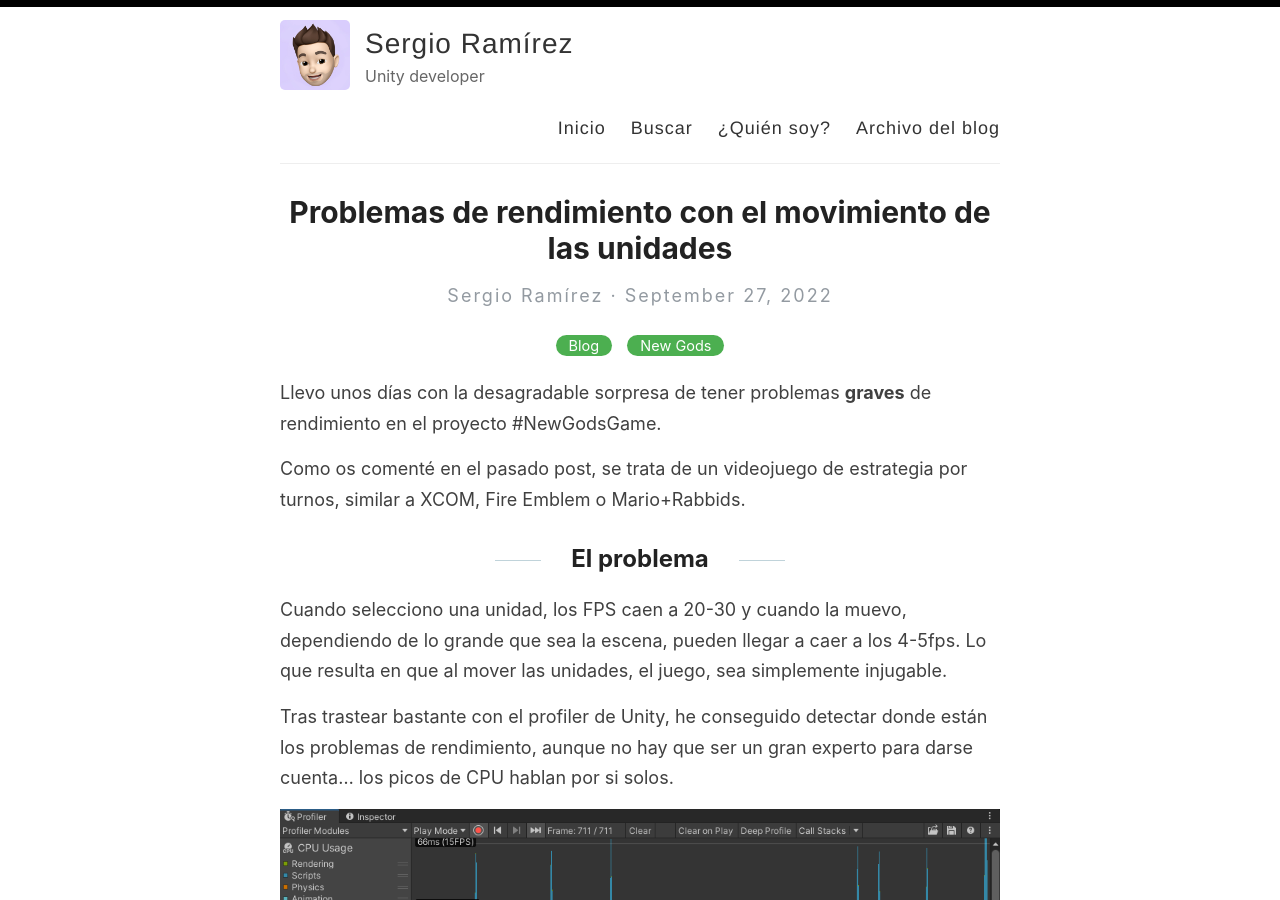
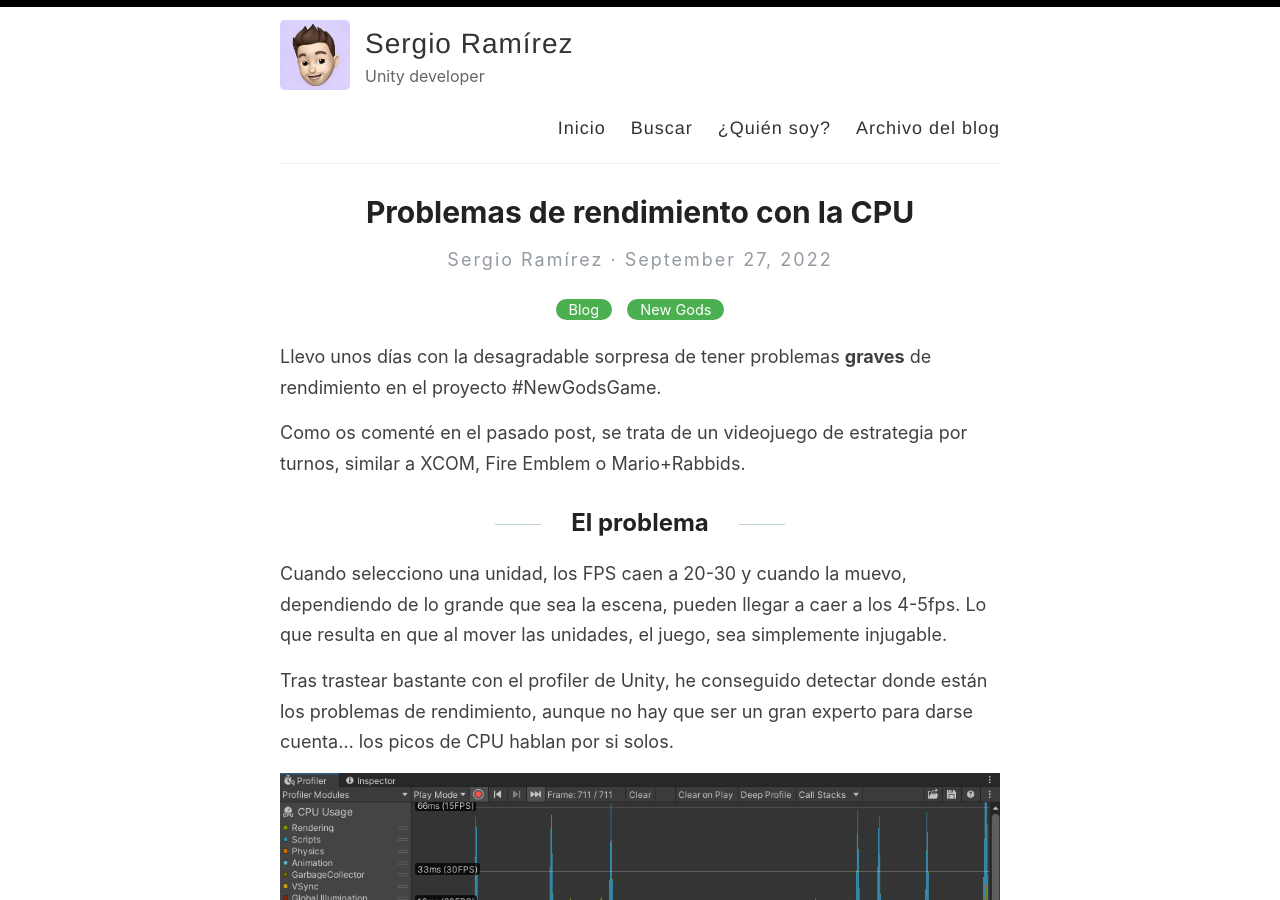
Before and after one commit to sramirezrubio/sramirezrubio.github.io, a Jekyll site: the page built from _posts/2022-09-27-problemas-de-rendimiento-con-el-movimiento-con-la-CPU.md, in a window 1280 px wide and 900 px high. Built offline with Jekyll 4.4.1, drawn with Linux system fonts in a browser that asks for light colours.

Commit message:
Update and rename 2022-09-27-problemas-de-rendimiento-con-el-movimiento-de-las-unidades.md to 2022-09-27-problemas-de-rendimiento-con-el-movimiento-con-la-CPU.md

```diff
--- a/_posts/2022-09-27-problemas-de-rendimiento-con-el-movimiento-de-las-unidades.md
+++ b/_posts/2022-09-27-problemas-de-rendimiento-con-el-movimiento-con-la-CPU.md
@@ -1,6 +1,6 @@
 ---
 layout: post
-title:  Problemas de rendimiento con el movimiento de las unidades
+title:  Problemas de rendimiento con la CPU
 categories: [Blog, New Gods]
 ---
 
```
